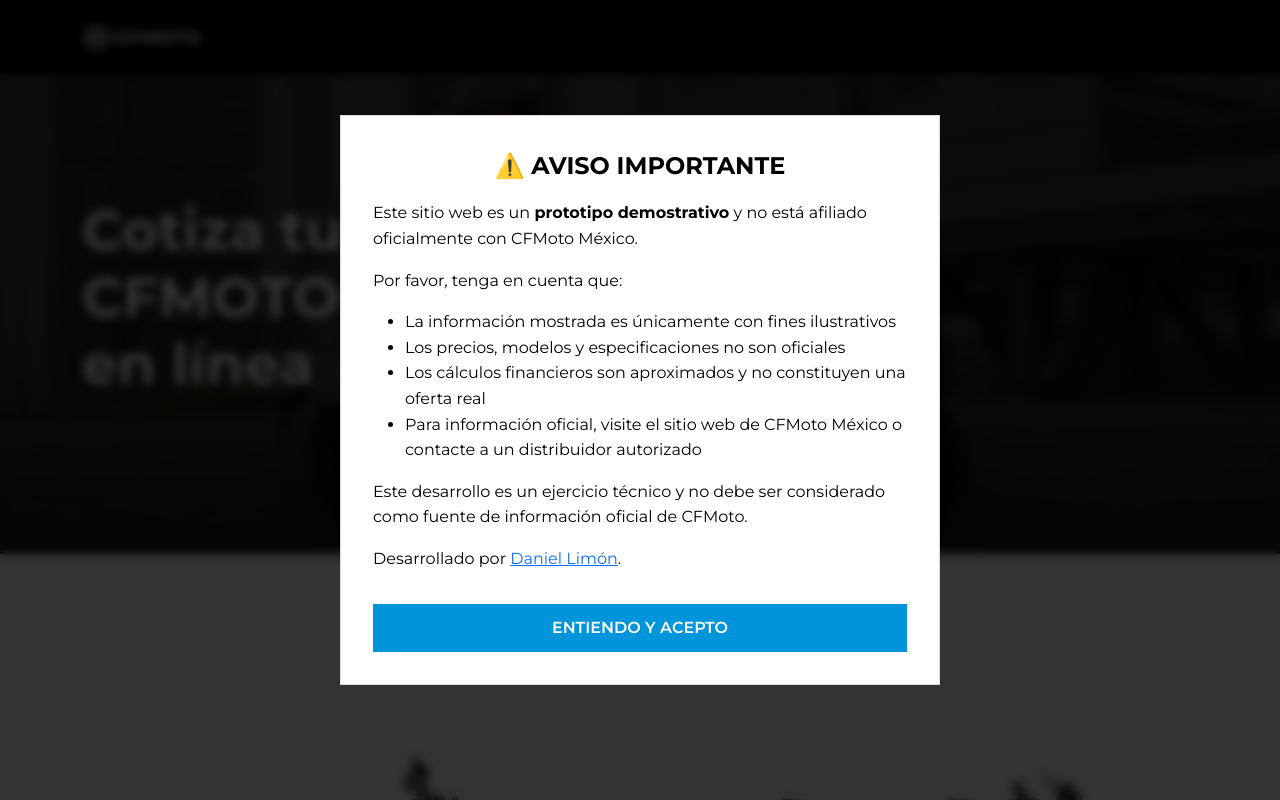
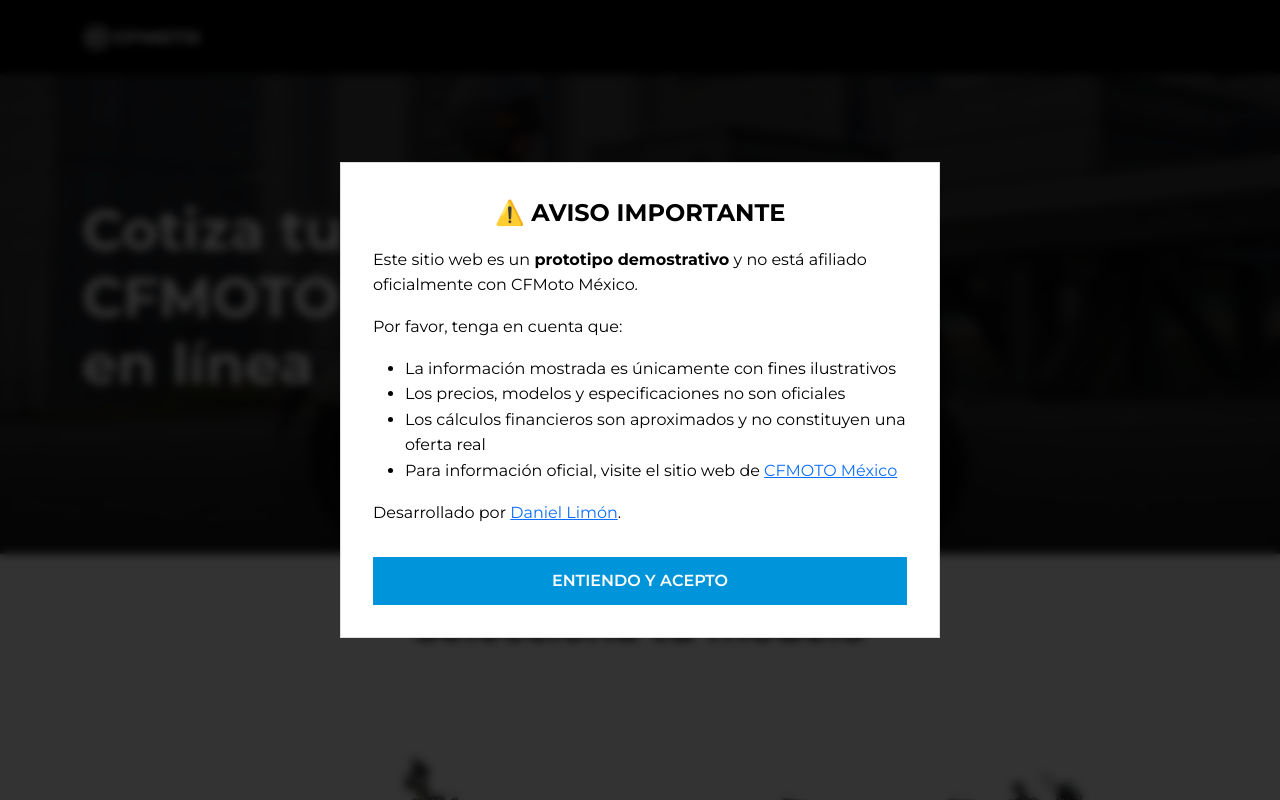
Before and after one commit to dlimon2/cfmoto-cotizacion, a Flask app: page / in a window 1280 px wide. Run offline with Flask 3, Linux system fonts and the light colour scheme.

Commit message:
Ajuste en disclaimer.

```diff
--- a/templates/index.html
+++ b/templates/index.html
@@ -210,10 +210,8 @@
                     <li>La información mostrada es únicamente con fines ilustrativos</li>
                     <li>Los precios, modelos y especificaciones no son oficiales</li>
                     <li>Los cálculos financieros son aproximados y no constituyen una oferta real</li>
-                    <li>Para información oficial, visite el sitio web de CFMoto México o contacte a un distribuidor autorizado</li>
+                    <li>Para información oficial, visite el sitio web de <a href="https://cfmotomx.com/" target="_blank">CFMOTO México</a></li>
                 </ul>
-
-                <p>Este desarrollo es un ejercicio técnico y no debe ser considerado como fuente de información oficial de CFMoto.</p>
                 <p>Desarrollado por <a href="https://dlimon.net" target="_blank">Daniel Limón</a>.</p>
             </div>
             <button class="disclaimer-button" onclick="aceptarDisclaimer()">
```
